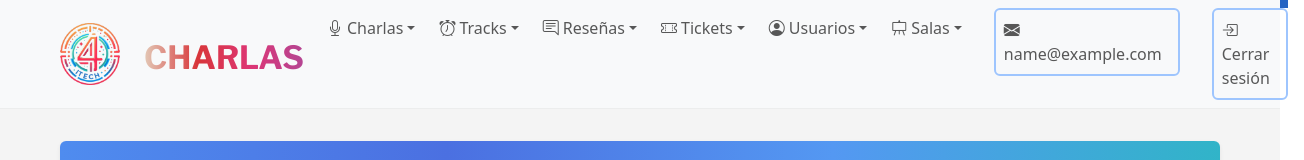
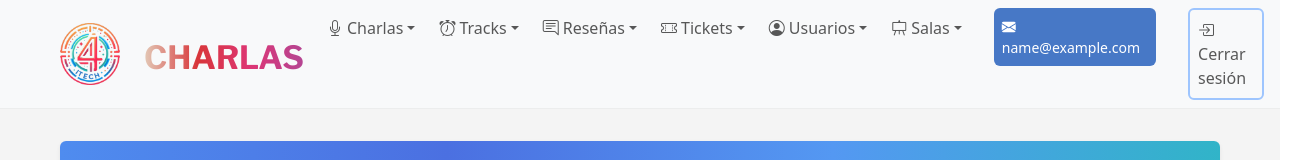
Before and after one commit to angelmaria/4ITECH, an Angular app: page /keynotes in a window 1280 px wide. Shown: the top 160 px of the page, 1304 px wide, since content can reach past the window. Built offline with nearby package versions, Linux system fonts and the light colour scheme; no server answers; sample sign-in values are in the browser's storage.

Commit message:
pequeños cambios en el html del keynote-form, keynote-list y navbar

```diff
--- a/src/app/authentication/authentication.service.ts
+++ b/src/app/authentication/authentication.service.ts
@@ -15,6 +15,7 @@ export class AuthenticationService {
   isLoggedIn = new BehaviorSubject<boolean>(this.existsToken());
   userEmail = new BehaviorSubject<string>(this.getUserEmail());
   isAdmin = new BehaviorSubject<boolean>(this.getIsAdmin());
+  userRole: any;
 
   constructor() { }
 
--- a/src/app/keynote-form/keynote-form.component.html
+++ b/src/app/keynote-form/keynote-form.component.html
@@ -71,6 +71,29 @@
             <label for="durationInMin">Duración de la charla (min)</label>
           </div>
 
+          <!-- Selector simple -->
+          <div class="form-floating mb-3">
+            <select class="form-select" id="speaker" formControlName="speaker" [compareWith]="compareObjects">
+                <option selected disabled>Elegir un ponente</option>
+              <!-- iterar sobre el array de speakers mostrando cada uno -->
+              @for (speaker of speakers; track speaker.id) {
+                <option [ngValue]="speaker">{{speaker}}</option>
+              }
+            </select>
+            <label for="speaker">Ponente</label>
+          </div>
+
+          <!-- Selector simple -->
+          <!-- <div class="form-floating mb-3">
+            <select class="form-select" id="track" formControlName="track" [compareWith]="compareObjects">
+                <option selected disabled>Elegir un track</option>
+              @for (track of tracks; track ???.id) {
+                <option [ngValue]="track">{{track}}</option>
+              }
+            </select>
+            <label for="track">track</label>
+          </div> -->
+
           @if (isUpdate) {
             <button class="btn btn-success" type="submit">Actualizar</button>
             } @else {
--- a/src/app/keynote-list/keynote-list.component.html
+++ b/src/app/keynote-list/keynote-list.component.html
@@ -39,14 +39,14 @@
                 <p class="small mb-0"><i class="bi bi-easel-fill me-2 text-secondary"></i><span class="font-weight-bold">Sala</span></p>
                 <span style="font-size: small; font-weight:400;">{{keynote.room.name}}</span>
               </div>
-              <button style="cursor: auto;" type="button" class="btn mt-2" data-mdb-ripple-init ><i class="bi bi-people-fill me-2 text-secondary"></i><span class="small text-secondary">Capacidad</span><span class="badge text-bg-danger ms-2">{{keynote.maxNumPersons}}</span>
-              </button>
+              <div style="cursor: auto;" class="btn mt-2" ><i class="bi bi-people-fill me-2 text-secondary"></i><span class="small text-secondary">Capacidad</span><span class="badge text-bg-danger ms-2">{{keynote.maxNumPersons}}</span>
+              </div>
               <div class="d-flex align-items-center justify-content-between rounded-pill bg-light px-3 py-2 mt-3">
                 <p class="small mb-0"><i class="bi bi-bar-chart-fill me-2 text-secondary"></i>Dificultad</p>
                 <div class="badge badge-{{keynote.difficultyLevel}} px-3 rounded-pill font-weight-normal">{{keynote.difficultyLevel}}</div>
               </div>
               <div class="d-flex align-items-center justify-content-start px-3 py-2 mt-3">
-                <span class="font-weight-bold small me-1"><i class="bi bi-alarm me-2 text-secondary"></i>Duración</span><p class="spinner-grow text-light mb-0"><span class="ms-1 fs-6 text-success fw-bold">{{keynote.durationInMin}}</span></p><span class="font-weight-bold small ms-1">min</span>
+                <span class="font-weight-bold small me-1 text-secondary"><i class="bi bi-alarm me-2 text-secondary"></i>Duración</span><p class="spinner-grow text-light mb-0"><span class="ms-1 fs-6 text-success fw-bold">{{keynote.durationInMin}}</span></p><span class="font-weight-bold small ms-1">min</span>
               </div>
               @if(keynote.track) {
                 <div class="d-flex align-items-center justify-content-between rounded-pill bg-light px-3 py-2 mt-3">
@@ -54,6 +54,8 @@
                   <div class="badge text-bg-secondary">{{keynote.track.startDate | date: 'dd/MM/yy'}}</div>
                 </div>
               }
+              <div style="cursor: auto;" class="btn mt-2" ><i class="bi bi-person-video3 me-2 text-secondary"></i><span class="small text-secondary">Ponente</span><span class="badge text-bg-danger ms-2">{{keynote.speaker}}</span>
+              </div>
 
               <div style="text-align: center;">
                 <button  data-bs-toggle="tooltip" data-bs-title="Ver" style="font-weight: bold;" class="btn btn-ver btn-sm mt-3 me-3" [routerLink]="['/keynotes', keynote.id, 'detail']"><i class="bi bi-eye-fill"></i></button>
--- a/src/app/navbar/navbar.component.css
+++ b/src/app/navbar/navbar.component.css
@@ -1,6 +1,6 @@
 @import url('https://fonts.googleapis.com/css2?family=Libre+Franklin:ital,wght@0,100..900;1,100..900&display=swap');
 
-/* CSS botones iniciar sesión y registrase */
+/* CSS botones iniciar sesión, registrase e email al logarse */
 a.inicio, a.registro {
     transition: 0.4s ease;
 }
--- a/src/app/navbar/navbar.component.html
+++ b/src/app/navbar/navbar.component.html
@@ -92,8 +92,8 @@
 						</li>
 
 	@if (userEmail) {
-		<li class="nav-item me-3 ms-3">
-			<a class="nav-link border border-primary-subtle rounded border-2 pe-3"  role="button"><i class="bi bi-envelope-fill me-2"></i>{{userEmail}}</a>
+		<li class="nav-item me-3 ms-3 small">
+			<a style="background-color: #1e5abbcf; color: white;" class="nav-link rounded pe-3"  role="button"><i class="bi bi-envelope-fill me-2"></i>{{userEmail}}</a>
 		</li>
 	}
 	@if (isLoggedIn) {
```
